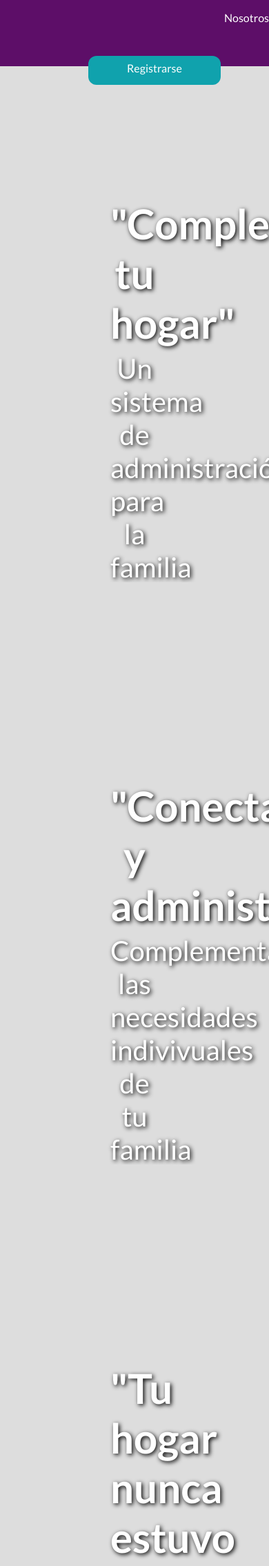
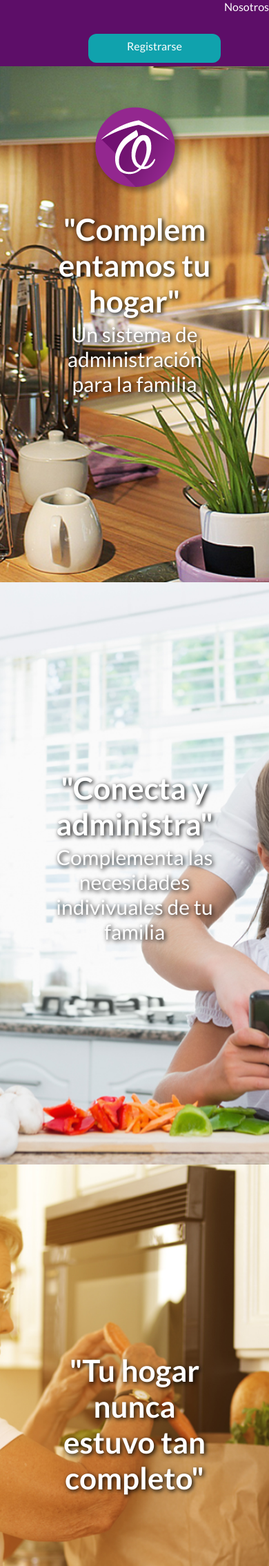
Before and after one commit to EverCedillo/www, a Python web app: template templates/index.html in a window 390 px wide. Shown: the top 2270 px of the page at 69% size. Run offline with Jinja, Linux system fonts and the light colour scheme; the template is opened without the code that fills it, so the values that code supplies are empty; some libraries are stand-ins or nearby versions.

Commit message:
Test Responsive, agregado logo

```diff
--- a/static/css/Main.css
+++ b/static/css/Main.css
@@ -9,13 +9,24 @@ html,body{
 }
 .Nav{
 	text-align: right;
-	background: #5D0E68;
-
+	background: rgba(93, 14, 104, 1);
+	transition: 0.5s;
 	height: 6rem;
 	width: 100%;
 	z-index: 1;
-	position: absolute;
+	position: fixed;
 	}
+
+.onScroll{
+	background: rgba(93, 14, 104, 0.8);
+	height: 5.9rem;
+	margin-top: -1rem;
+
+}
+#logo{
+	width: 140px;
+	margin: 0 auto;
+}
 #Conoce{
 	z-index: 0;
 }
@@ -38,6 +49,7 @@ html,body{
 	cursor: pointer;
 	width: 12rem;
 	height: 2rem;
+	transition: 0.5s;
 	border-radius: 12px;
 	background-color: #10A2AD;
 	margin: 30px 70px;
@@ -54,6 +66,14 @@ html,body{
 }
 .logo-container{
 	display: inline-block;
+	left: 1rem;
+  	top: 0.5rem;
+  	position: absolute;
+  	visibility: hidden;
+
+}
+.logo-container.visible{
+	visibility: visible;
 }
 
 .turquoise{
@@ -76,12 +96,20 @@ html,body{
 .slide {
 	margin: 0;
 	width: 100%;
-	height: 100%
+	height: 100%;
 	position: absolute;
 }
 .slide img{width: 100%;}
-.s1{
-	background-image: url('/images/background1.jpg');
+#s1{
+	background: #AAA5A5 url("/images/background1.jpg") no-repeat  center;
+	background-size: cover;
+}
+#s2{
+	background: #AAA5A5 url("/images/background2.jpg") no-repeat  center;
+	background-size: cover;
+}
+#s3{
+	background: #AAA5A5 url("/images/background3.jpg") no-repeat center;
 	background-size: cover;
 }
 
@@ -89,6 +117,9 @@ html,body{
 	margin-top: 8rem;
 	font-size: 3.75rem;
 	margin-bottom: 0.1em;
+}
+.esp{
+	margin-top: 1rem;
 }
 .slide-text{
 	margin: 0;
@@ -100,7 +131,7 @@ html,body{
 }
 .arrow{
 	color: white;
-	text-shadow: 0 0 9px rgb(16, 162, 173);
+	text-shadow: 0 0 9px black;
 }
 
 
@@ -204,7 +235,7 @@ html,body{
 }
 
 #Nosotros{
-	height: 100%;
+	/*height: 100%;*/
 	background-color: white;
 	text-align: center;
 }
@@ -262,6 +293,7 @@ html,body{
 }
 #Team{
 	display: block;
+	margin: 0;
 }
 #Title-team{
 	padding: 2.8rem 0;
@@ -279,3 +311,30 @@ html,body{
 .team-itemMail{
 	color: #AAA5A5;
 }
+
+/*Responsive
+Media Queries*/
+
+@media (max-width: 800px) {
+	.slide-title{
+		font-size: 2.75rem;
+		word-wrap: break-word;
+	}
+	.slide-text{
+		padding: 9rem 5rem;
+		font-size: 1.875rem;
+	}
+	.team-item{
+		display: block;
+		margin: auto;
+		width: 40%;
+	}
+	#Nosotros{
+		text-align: center;
+	}
+	.footer-item{
+		width: 48%;
+		font-size:0.7rem;
+	}
+
+}
--- a/static/script/scripts.js
+++ b/static/script/scripts.js
@@ -17,8 +17,9 @@ function init(){
 		$('#Modal-pane').toggleClass('visible');
 		event.stopPropagation();
 	});
-	$('.MainMenu-link').on('click',function(event) {
+	$('.slide-link').on('click',function(event) {
 	    var target = $( $(this).attr('href') );
+	    console.log($(window).scrollTop())
 	    if( target.length ) {
 	        event.preventDefault();
 	        $('html, body').animate({
@@ -28,7 +29,19 @@ function init(){
 	});
 
 }
-
+$(window).scroll(function(event) {
+	if($(window).scrollTop()==0){
+		$('.logo-container').removeClass('visible');
+		$('.Nav').removeClass('onScroll');
+		$('.Reg-button').removeClass('RegBar-btn')
+	}else{
+		if(!($('.Nav').hasClass('onScroll'))){
+			$('.logo-container').toggleClass('visible');
+			$('.Nav').toggleClass('onScroll');
+			$('.Reg-button').toggleClass('RegBar-btn');
+		}
+	}
+})
 
 function loadTimeLine(callback){
 	jQuery.ajax({
--- a/templates/index.html
+++ b/templates/index.html
@@ -18,7 +18,7 @@
 			<ul id="Header-menu">
 				<li class="Header-menuItem">
 					<figure class="logo-container">
-					<img src="">
+					<img src="/images/logonavbar.png">
 					</figure>
 				</li>
 				<li class="Header-menuItem">
@@ -31,36 +31,41 @@
 		</nav>
 
 		<div id="Conoce">
-			<div class="slide s1">
+
+			<div class="slide" id="s1">
 
 			</div>
+
 			<div class="slide-text">
-				<h2 class="slide-title">"Complementamos tu hogar"</h2>
+				<div id="logo">
+				<img src="images/logoprincipal.png" alt="">
+			</div>
+				<h2 class="slide-title esp">"Complementamos tu hogar"</h2>
 				Un sistema de administración para la familia
 			</div>
-			<i class="fa fa-chevron-down arrow fa-lg"></i>
+			<a href="#s2" class="slide-link"><i class="fa fa-chevron-down arrow fa-lg"></i></a>
 		</div>
 	</header>
 
 		<div class="slide-container">
-			<div class="slide s2">
+			<div class="slide" id="s2">
 
 			</div>
 			<div class="slide-text">
 				<h2 class="slide-title">"Conecta y administra"</h2>
 				Complementa las necesidades indivivuales de tu familia
 			</div>
-			<i class="fa fa-chevron-down arrow fa-lg"></i>
+			<a href="#s3" class="slide-link"><i class="fa fa-chevron-down arrow fa-lg"></i></a>
 		</div>
 		<div class="slide-container">
-			<div class="slide s3">
+			<div class="slide" id="s3">
 
 			</div>
 			<div class="slide-text">
 				<h2 class="slide-title">
 				"Tu hogar nunca estuvo tan completo"</h2>
 			</div>
-			<i class="fa fa-chevron-down arrow fa-lg"></i>
+			<a href="#RegBar" class="slide-link"><i class="fa fa-chevron-down arrow fa-lg"></i></a>
 		</div>
 	<div id="RegBar">
 		<p class="RegBar-text">Regístrate y mantente conectado</p>
@@ -102,7 +107,7 @@
 		<div id="Modal-pane">
 		<div id="RegContainer">
 			<p class="Modal-text">Registrate</p>
-			<form class="RegBar-form">
+			<form class="RegBar-form" method="POST" action="mail.php">
 			<input type="text" placeholder="Correo" class="RegBar-inputMail">
 			<input type="submit" value="Registrarme" class="RegBar-btn">
 		</form>
```
Also changed, not shown: static/images/logonavbar.png (added), static/images/logoprincipal.png (added), 2 other files.
